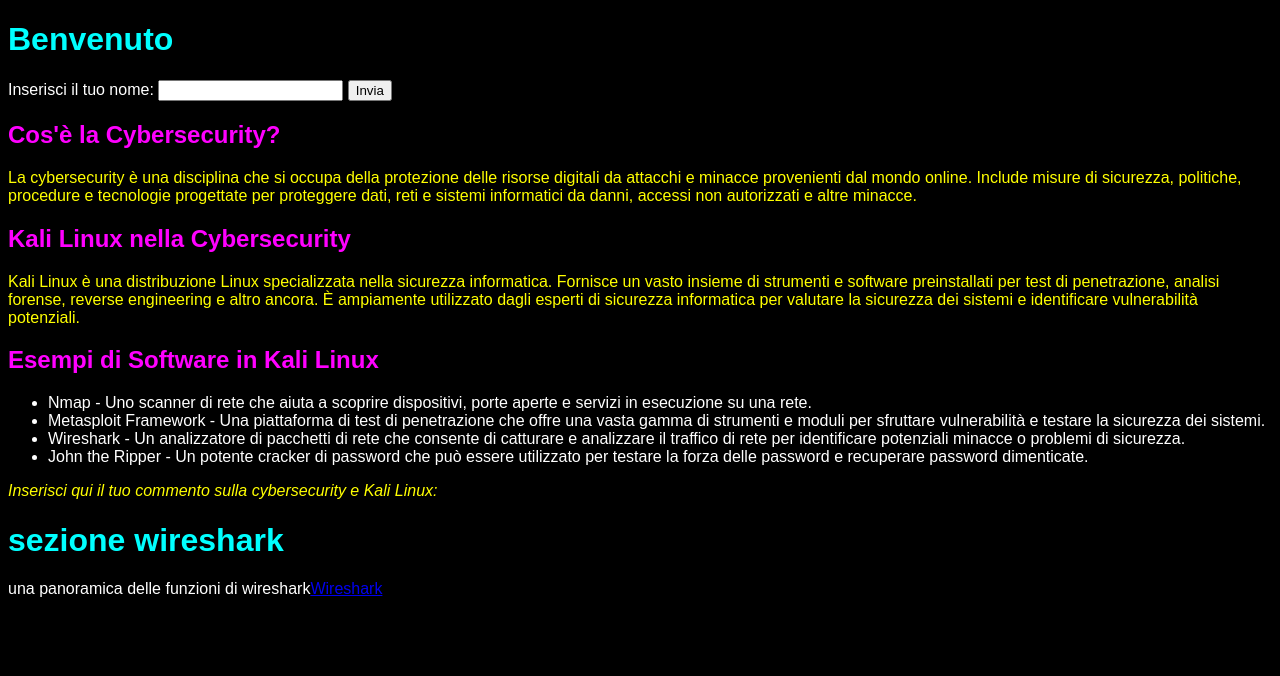
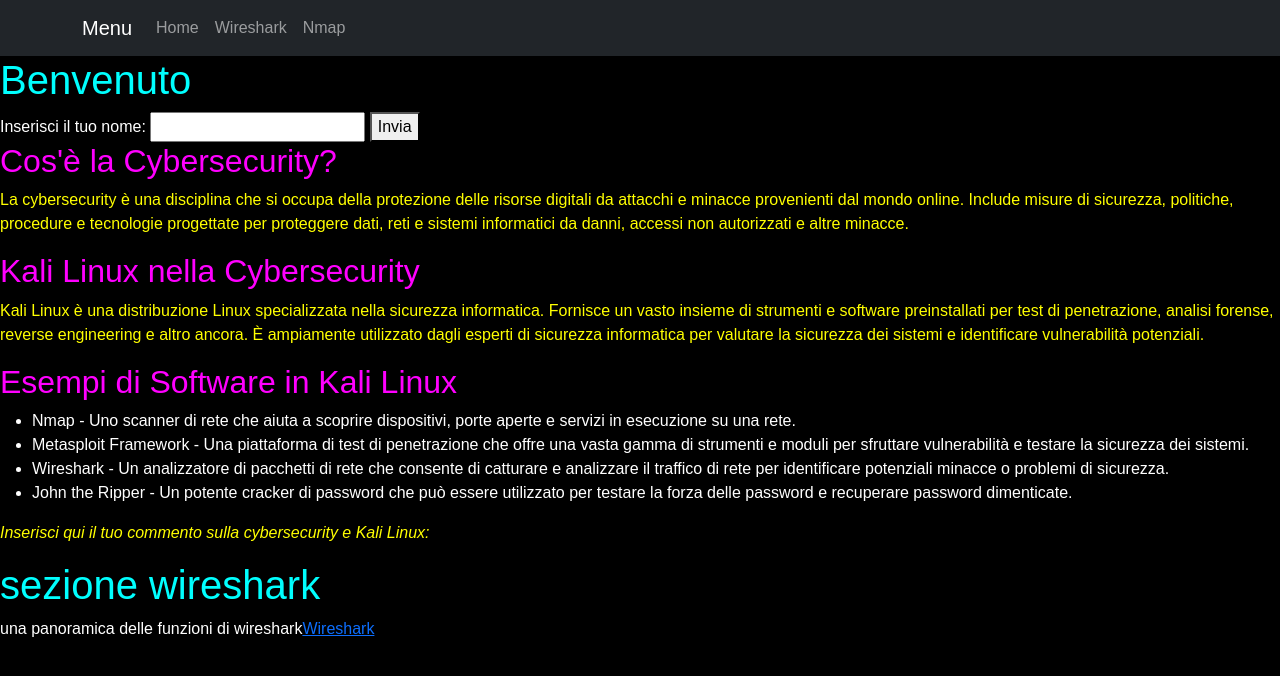
Before and after one commit to domenicoposteraro/portfolioposteraro, a plain HTML site: page index.html in a window 1280 px wide. Drawn offline with nearby package versions, Linux system fonts and the light colour scheme.

Commit message:
Update index.html

```diff
--- a/index.html
+++ b/index.html
@@ -1,6 +1,8 @@
 <!DOCTYPE html>
-<html>
-<head>
+<html lang="it">
+
+
+<head> <link rel="stylesheet" href="https://cdnjs.cloudflare.com/ajax/libs/twitter-bootstrap/5.3.0/css/bootstrap.min.css">
   <title>Benvenuto nella Cybersecurity</title>
   <style>
     body {
@@ -27,6 +29,27 @@
   </style>
 </head>
 <body>
+ <nav class="navbar navbar-expand-lg navbar-dark bg-dark">
+    <div class="container">
+      <a class="navbar-brand" href="index.html">Menu</a>
+      <button class="navbar-toggler" type="button" data-bs-toggle="collapse" data-bs-target="#navbarNav" aria-controls="navbarNav" aria-expanded="false" aria-label="Toggle navigation">
+        <span class="navbar-toggler-icon"></span>
+      </button>
+      <div class="collapse navbar-collapse" id="navbarNav">
+        <ul class="navbar-nav">
+          <li class="nav-item">
+            <a class="nav-link" href="index.html">Home</a>
+          </li>
+          <li class="nav-item">
+            <a class="nav-link" href="wireshark.html">Wireshark</a>
+          </li>
+          <li class="nav-item">
+            <a class="nav-link" href="nmap.html">Nmap</a>
+          </li>
+        </ul>
+      </div>
+    </div>
+  </nav>
   <h1>Benvenuto</h1>
 
   <form>
@@ -54,5 +77,5 @@
 
   <p class="comment">Inserisci qui il tuo commento sulla cybersecurity e Kali Linux:</p>
 <p><h1>sezione wireshark</h1>una panoramica delle funzioni di wireshark<a href="wireshark.html">Wireshark</a></p>
-</body>
+</body><script src="https://cdnjs.cloudflare.com/ajax/libs/bootstrap/5.3.0/js/bootstrap.bundle.min.js"></script>
 </html>
```
